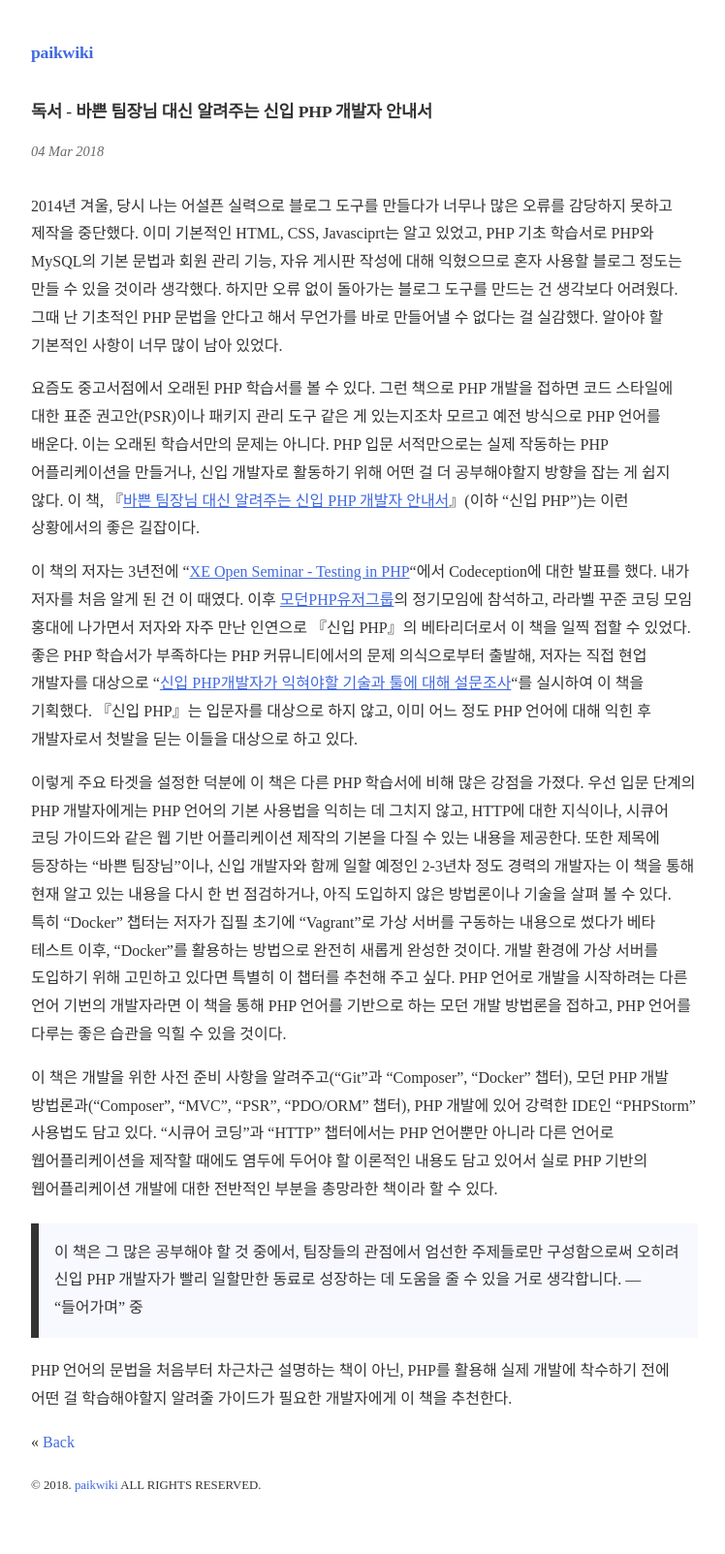
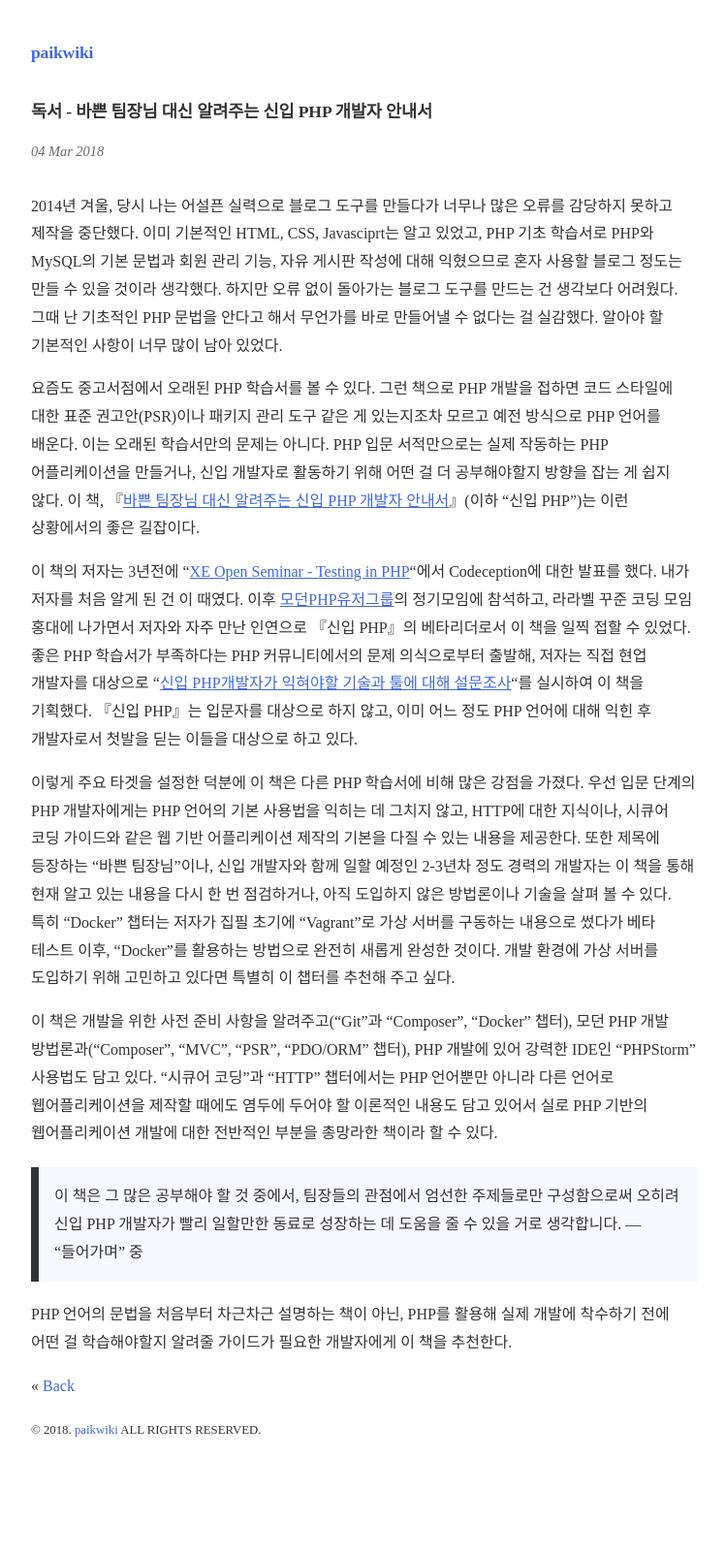
Before and after one commit to paikwiki/paikwiki.github.io, a Jekyll site: the page built from _posts/2018-03-04-PHP-for-newbie.md, in a window 1280 px wide. Shown: the whole page at 97% size, without its empty margins (264-1012 px from the left). Built offline with Jekyll 4.4.1, drawn with Linux system fonts in a browser that asks for light colours; some web fonts are replaced; after the commit the page ends 1546 px from its top, so only the background shows below that.

Commit message:
Fix some sentence again

```diff
--- a/_posts/2018-03-04-PHP-for-newbie.md
+++ b/_posts/2018-03-04-PHP-for-newbie.md
@@ -10,7 +10,7 @@ date: 2018-03-04
 
 이 책의 저자는 3년전에 "[XE Open Seminar - Testing in PHP](https://www.xpressengine.com/index.php?mid=devlog&category=22686230&document_srl=22972401)"에서 Codeception에 대한 발표를 했다. 내가 저자를 처음 알게 된 건 이 때였다. 이후 [모던PHP유저그룹](https://www.facebook.com/groups/655071604594451/)의 정기모임에 참석하고, 라라벨 꾸준 코딩 모임 홍대에 나가면서 저자와 자주 만난 인연으로 『신입 PHP』의 베타리더로서 이 책을 일찍 접할 수 있었다. 좋은 PHP 학습서가 부족하다는 PHP 커뮤니티에서의 문제 의식으로부터 출발해, 저자는 직접 현업 개발자를 대상으로 "[신입 PHP개발자가 익혀야할 기술과 툴에 대해 설문조사](http://leehyunseok.com/?p=2764)"를 실시하여 이 책을 기획했다. 『신입 PHP』는 입문자를 대상으로 하지 않고, 이미 어느 정도 PHP 언어에 대해 익힌 후 개발자로서 첫발을 딛는 이들을 대상으로 하고 있다.
 
-이렇게 주요 타겟을 설정한 덕분에 이 책은 다른 PHP 학습서에 비해 많은 강점을 가졌다. 우선 입문 단계의 PHP 개발자에게는 PHP 언어의 기본 사용법을 익히는 데 그치지 않고, HTTP에 대한 지식이나, 시큐어 코딩 가이드와 같은 웹 기반 어플리케이션 제작의 기본을 다질 수 있는 내용을 제공한다. 또한 제목에 등장하는 "바쁜 팀장님"이나, 신입 개발자와 함께 일할 예정인 2-3년차 정도 경력의 개발자는 이 책을 통해 현재 알고 있는 내용을 다시 한 번 점검하거나, 아직 도입하지 않은 방법론이나 기술을 살펴 볼 수 있다. 특히 "Docker" 챕터는 저자가 집필 초기에 "Vagrant"로 가상 서버를 구동하는 내용으로 썼다가 베타 테스트 이후, "Docker"를 활용하는 방법으로 완전히 새롭게 완성한 것이다. 개발 환경에 가상 서버를 도입하기 위해 고민하고 있다면 특별히 이 챕터를 추천해 주고 싶다. PHP 언어로 개발을 시작하려는 다른 언어 기번의 개발자라면 이 책을 통해 PHP 언어를 기반으로 하는 모던 개발 방법론을 접하고, PHP 언어를 다루는 좋은 습관을 익힐 수 있을 것이다.
+이렇게 주요 타겟을 설정한 덕분에 이 책은 다른 PHP 학습서에 비해 많은 강점을 가졌다. 우선 입문 단계의 PHP 개발자에게는 PHP 언어의 기본 사용법을 익히는 데 그치지 않고, HTTP에 대한 지식이나, 시큐어 코딩 가이드와 같은 웹 기반 어플리케이션 제작의 기본을 다질 수 있는 내용을 제공한다. 또한 제목에 등장하는 "바쁜 팀장님"이나, 신입 개발자와 함께 일할 예정인 2-3년차 정도 경력의 개발자는 이 책을 통해 현재 알고 있는 내용을 다시 한 번 점검하거나, 아직 도입하지 않은 방법론이나 기술을 살펴 볼 수 있다. 특히 "Docker" 챕터는 저자가 집필 초기에 "Vagrant"로 가상 서버를 구동하는 내용으로 썼다가 베타 테스트 이후, "Docker"를 활용하는 방법으로 완전히 새롭게 완성한 것이다. 개발 환경에 가상 서버를 도입하기 위해 고민하고 있다면 특별히 이 챕터를 추천해 주고 싶다.
 
 이 책은 개발을 위한 사전 준비 사항을 알려주고("Git"과 "Composer", "Docker" 챕터), 모던 PHP 개발 방법론과("Composer", "MVC", "PSR", "PDO/ORM" 챕터), PHP 개발에 있어 강력한 IDE인 "PHPStorm" 사용법도 담고 있다. "시큐어 코딩"과 "HTTP" 챕터에서는 PHP 언어뿐만 아니라 다른 언어로 웹어플리케이션을 제작할 때에도 염두에 두어야 할 이론적인 내용도 담고 있어서 실로 PHP 기반의 웹어플리케이션 개발에 대한 전반적인 부분을 총망라한 책이라 할 수 있다.
 
```
